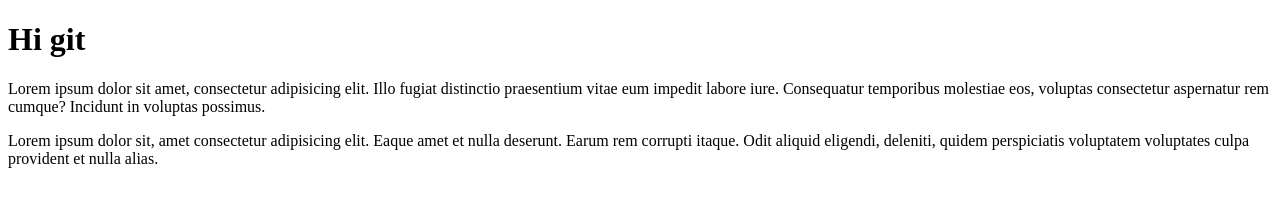
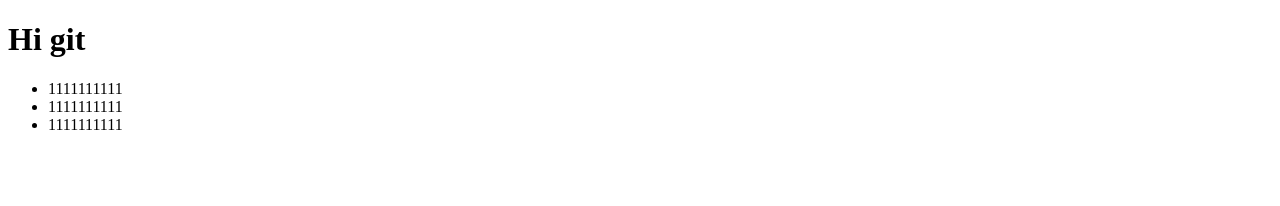
Before and after one commit to vetaluga/p2, a plain HTML site: page index.html in a window 1280 px wide. Drawn offline with Linux system fonts and the light colour scheme.

Commit message:
add list

```diff
--- a/index.html
+++ b/index.html
@@ -7,7 +7,10 @@
 </head>
 <body>
     <h1>Hi git</h1>
-    <p>Lorem ipsum dolor sit amet, consectetur adipisicing elit. Illo fugiat distinctio praesentium vitae eum impedit labore iure. Consequatur temporibus molestiae eos, voluptas consectetur aspernatur rem cumque? Incidunt in voluptas possimus.</p>
-    <p>Lorem ipsum dolor sit, amet consectetur adipisicing elit. Eaque amet et nulla deserunt. Earum rem corrupti itaque. Odit aliquid eligendi, deleniti, quidem perspiciatis voluptatem voluptates culpa provident et nulla alias.</p>
+    <ul>
+        <li>1111111111</li>
+        <li>1111111111</li>
+        <li>1111111111</li>
+    </ul>
 </body>
 </html>
```
